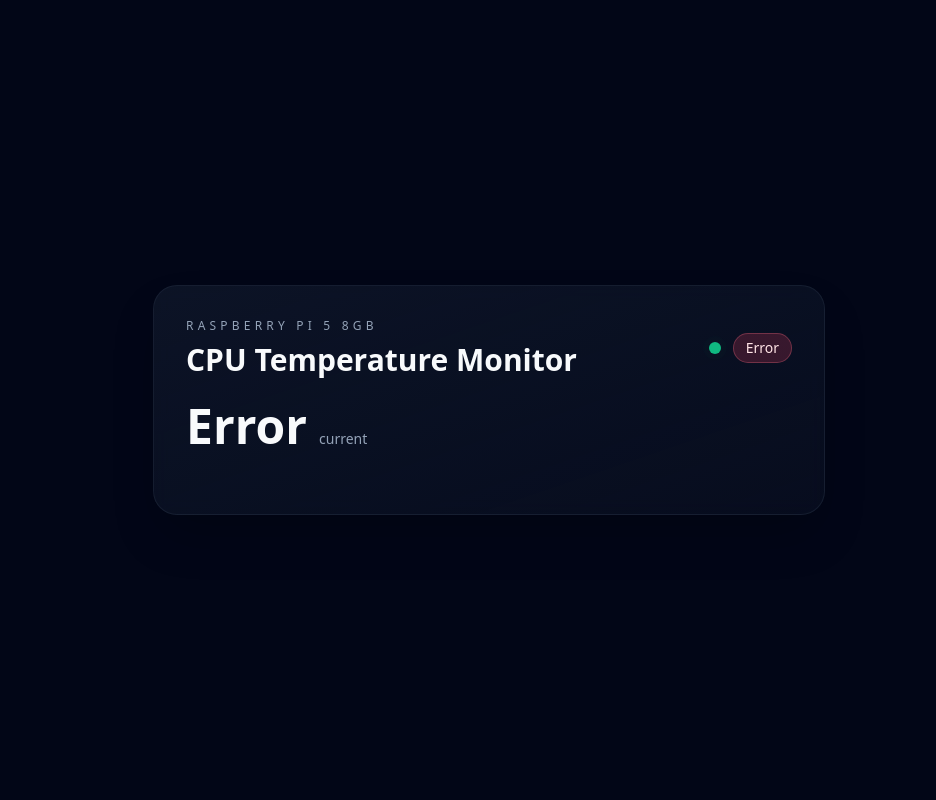
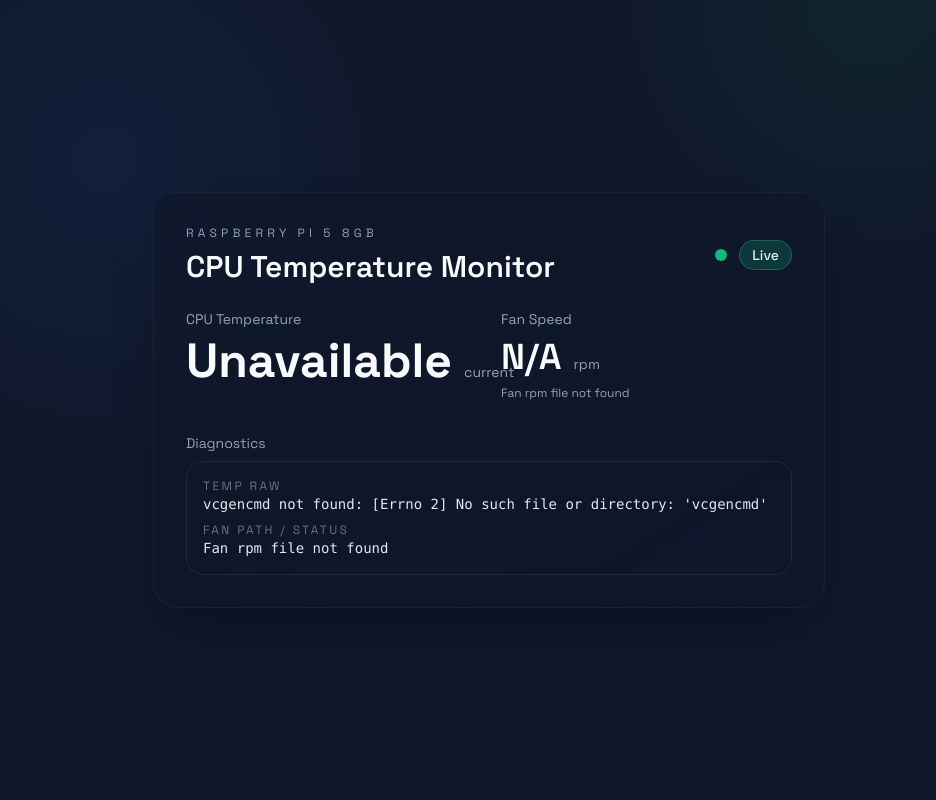
Before and after one commit to carterrows/rpi-temp, a FastAPI app: page / in a window 1280 px wide. Shown: the whole page, without its empty margins (151-1087 px from the left). Run offline with FastAPI, Linux system fonts and the light colour scheme; some libraries are stand-ins or nearby versions.

Commit message:
added fan speed polling

```diff
--- a/docker-compose.yml
+++ b/docker-compose.yml
@@ -7,6 +7,8 @@ services:
     volumes:
       # Adjust the host path if `which vcgencmd` returns a different location.
       - "/usr/bin/vcgencmd:/usr/bin/vcgencmd:ro"
+      # Fan RPM via sysfs; mount /sys read-only so hwmon path resolution works.
+      - "/sys:/sys:ro"
     devices:
       # On Raspberry Pi 5 the firmware device is /dev/vcio; on older Pis use /dev/vchiq.
       - "/dev/vcio:/dev/vcio"
--- a/main.py
+++ b/main.py
@@ -1,9 +1,11 @@
 """
-/api/temp is stateless and only invokes vcgencmd when the web UI polls it,
-so no temperature commands run when nobody is connected.
+/api/stats is stateless and only invokes vcgencmd or reads fan RPM when the web
+UI polls it, so no hardware reads run when nobody is connected.
 """
-from typing import Optional
+from pathlib import Path
+from typing import Optional, Tuple
 import subprocess
+import glob
 
 from fastapi import FastAPI, Request
 from fastapi.responses import HTMLResponse, JSONResponse
@@ -14,34 +16,23 @@ templates = Jinja2Templates(directory="templates")
 app = FastAPI()
 app.mount("/static", StaticFiles(directory="static"), name="static")
 
-
-@app.get("/", response_class=HTMLResponse)
-async def index(request: Request) -> HTMLResponse:
-    return templates.TemplateResponse("index.html", {"request": request})
+FAN_MAX_RPM = 8000
+FAN_GLOB = "/sys/devices/platform/cooling_fan/hwmon*/fan1_input"
 
 
-@app.get("/api/temp", response_class=JSONResponse)
-async def read_temperature() -> JSONResponse:
+def read_cpu_temp() -> Tuple[Optional[float], Optional[str], Optional[str]]:
+    """Read CPU temp via vcgencmd; return (temp_c, raw_output, error)."""
     try:
         output = subprocess.check_output(
             ["vcgencmd", "measure_temp"],
             text=True,
         ).strip()
     except FileNotFoundError as exc:
-        return JSONResponse(
-            status_code=500,
-            content={"error": "vcgencmd not found", "details": str(exc)},
-        )
+        return None, None, f"vcgencmd not found: {exc}"
     except subprocess.CalledProcessError as exc:
-        return JSONResponse(
-            status_code=500,
-            content={"error": "vcgencmd failed", "details": str(exc)},
-        )
+        return None, None, f"vcgencmd failed: {exc}"
     except Exception as exc:  # pragma: no cover - defensive fallback
-        return JSONResponse(
-            status_code=500,
-            content={"error": "Unexpected error", "details": str(exc)},
-        )
+        return None, None, f"Unexpected error: {exc}"
 
     temp_c: Optional[float] = None
     if output.startswith("temp="):
@@ -53,4 +44,59 @@ async def read_temperature() -> JSONResponse:
         except ValueError:
             temp_c = None
 
-    return JSONResponse(content={"temp_c": temp_c, "raw": output})
+    return temp_c, output, None
+
+
+def find_fan_input_path() -> Optional[Path]:
+    """Locate the cooling fan rpm file, resilient to hwmon index changes."""
+    for match in sorted(glob.glob(FAN_GLOB)):
+        path = Path(match)
+        if path.is_file():
+            return path
+    return None
+
+
+def read_fan_rpm() -> Tuple[Optional[int], Optional[str], Optional[str]]:
+    """Read fan RPM from sysfs; return (rpm, path_used, error)."""
+    path = find_fan_input_path()
+    if not path:
+        return None, None, "Fan rpm file not found"
+
+    try:
+        content = path.read_text(encoding="utf-8").strip()
+    except Exception as exc:  # pragma: no cover - defensive fallback
+        return None, str(path), f"Failed to read fan rpm: {exc}"
+
+    try:
+        rpm = int(content)
+    except ValueError:
+        return None, str(path), f"Invalid rpm value: {content!r}"
+
+    return rpm, str(path), None
+
+
+@app.get("/", response_class=HTMLResponse)
+async def index(request: Request) -> HTMLResponse:
+    return templates.TemplateResponse("index.html", {"request": request})
+
+
+@app.get("/api/stats", response_class=JSONResponse)
+async def read_stats() -> JSONResponse:
+    temp_c, temp_raw, temp_error = read_cpu_temp()
+    fan_rpm, fan_path, fan_error = read_fan_rpm()
+
+    fan_percent: Optional[float] = None
+    if fan_rpm is not None and FAN_MAX_RPM > 0:
+        fan_percent = round((fan_rpm / FAN_MAX_RPM) * 100, 1)
+
+    return JSONResponse(
+        content={
+            "temp_c": temp_c,
+            "temp_raw": temp_raw,
+            "temp_error": temp_error,
+            "fan_rpm": fan_rpm,
+            "fan_percent": fan_percent,
+            "fan_path": fan_path,
+            "fan_error": fan_error,
+        }
+    )
--- a/templates/index.html
+++ b/templates/index.html
@@ -5,9 +5,37 @@
   <meta name="viewport" content="width=device-width, initial-scale=1.0">
   <title>Rpi CPU Temp</title>
   <link rel="icon" type="image/png" sizes="32x32" href="/static/favicon.png">
+  <link rel="preconnect" href="https://fonts.googleapis.com">
+  <link rel="preconnect" href="https://fonts.gstatic.com" crossorigin>
+  <link href="https://fonts.googleapis.com/css2?family=Space+Grotesk:wght@400;500;600;700&display=swap" rel="stylesheet">
   <script src="https://cdn.tailwindcss.com"></script>
+  <style>
+    :root {
+      color-scheme: dark;
+    }
+    body {
+      margin: 0;
+      font-family: 'Space Grotesk', 'Segoe UI', system-ui, -apple-system, sans-serif;
+      -webkit-font-smoothing: antialiased;
+      -moz-osx-font-smoothing: grayscale;
+      background:
+        radial-gradient(circle at 20% 20%, rgba(59, 130, 246, 0.08), transparent 25%),
+        radial-gradient(circle at 80% 0%, rgba(34, 197, 94, 0.08), transparent 22%),
+        #0f172a;
+      color: #e2e8f0;
+    }
+    *,
+    *::before,
+    *::after {
+      box-sizing: border-box;
+    }
+    ::selection {
+      background: rgba(34, 197, 94, 0.25);
+      color: #0f172a;
+    }
+  </style>
 </head>
-<body class="min-h-screen bg-slate-950 text-slate-50 flex items-center justify-center px-4">
+<body class="min-h-screen text-slate-50 flex items-center justify-center px-4">
   <div class="w-full max-w-2xl">
     <div class="bg-gradient-to-br from-slate-900/80 via-slate-900/60 to-slate-900/40 border border-slate-800/60 rounded-3xl shadow-2xl p-8 backdrop-blur">
       <div class="flex items-center justify-between gap-4 mb-6">
@@ -24,9 +52,36 @@
         </div>
       </div>
 
-      <div class="flex items-baseline gap-3 mb-8">
-        <div id="temp-value" class="text-5xl font-bold text-slate-50">--.-&deg;C</div>
-        <div class="text-sm text-slate-400">current</div>
+      <div class="grid gap-6 md:grid-cols-2 mb-8">
+        <div class="space-y-2">
+          <p class="text-sm text-slate-400">CPU Temperature</p>
+          <div class="flex items-baseline gap-3">
+            <div id="temp-value" class="text-5xl font-bold text-slate-50">--.-&deg;C</div>
+            <div class="text-sm text-slate-400">current</div>
+          </div>
+        </div>
+        <div class="space-y-2">
+          <p class="text-sm text-slate-400">Fan Speed</p>
+          <div class="flex items-baseline gap-3">
+            <div id="fan-value" class="text-4xl font-semibold text-slate-50">N/A</div>
+            <div class="text-sm text-slate-400">rpm</div>
+          </div>
+          <div id="fan-detail" class="text-xs text-slate-400 break-words"></div>
+        </div>
+      </div>
+
+      <div class="space-y-2">
+        <p class="text-sm text-slate-400">Diagnostics</p>
+        <div class="bg-slate-900/60 border border-slate-800 rounded-2xl p-4 space-y-2">
+          <div>
+            <p class="text-xs uppercase tracking-[0.2em] text-slate-500">Temp raw</p>
+            <code id="raw-temp" class="block text-sm text-slate-200 font-mono">Waiting for data...</code>
+          </div>
+          <div>
+            <p class="text-xs uppercase tracking-[0.2em] text-slate-500">Fan path / status</p>
+            <code id="raw-fan" class="block text-sm text-slate-200 font-mono">Waiting for data...</code>
+          </div>
+        </div>
       </div>
 
     </div>
@@ -34,6 +89,10 @@
 
   <script>
     const tempValue = document.getElementById("temp-value");
+    const fanValue = document.getElementById("fan-value");
+    const fanDetail = document.getElementById("fan-detail");
+    const rawTemp = document.getElementById("raw-temp");
+    const rawFan = document.getElementById("raw-fan");
     const statusBadge = document.getElementById("status");
     let intervalId = null;
 
@@ -48,18 +107,37 @@
       statusBadge.textContent = label;
     }
 
-    async function fetchTemp() {
+    async function fetchStats() {
       try {
-        const response = await fetch("/api/temp", { cache: "no-store" });
+        const response = await fetch("/api/stats", { cache: "no-store" });
         if (!response.ok) {
           throw new Error(`Request failed: ${response.status}`);
         }
         const data = await response.json();
-        const displayValue = typeof data.temp_c === "number" ? `${data.temp_c.toFixed(1)}\u00B0C` : "Unavailable";
-        tempValue.textContent = displayValue;
+
+        const tempDisplay = typeof data.temp_c === "number" ? `${data.temp_c.toFixed(1)}\u00B0C` : "Unavailable";
+        tempValue.textContent = tempDisplay;
+
+        let fanDisplay = "N/A";
+        if (typeof data.fan_rpm === "number") {
+          fanDisplay = `${data.fan_rpm.toLocaleString()} RPM`;
+          if (typeof data.fan_percent === "number") {
+            fanDisplay += ` (${data.fan_percent}% of max)`;
+          }
+        }
+        fanValue.textContent = fanDisplay;
+
+        fanDetail.textContent = data.fan_error || (data.fan_path ? `Path: ${data.fan_path}` : "");
+        rawTemp.textContent = data.temp_raw || data.temp_error || "No temp data";
+        rawFan.textContent = data.fan_error || data.fan_path || "No fan data";
+
         setStatus("live", "Live");
       } catch (error) {
         tempValue.textContent = "Error";
+        fanValue.textContent = "Error";
+        fanDetail.textContent = "";
+        rawTemp.textContent = error.message;
+        rawFan.textContent = error.message;
         setStatus("error", "Error");
       }
     }
@@ -67,8 +145,8 @@
     function startPolling() {
       if (intervalId !== null) return;
       setStatus("connecting", "Connecting...");
-      fetchTemp();
-      intervalId = setInterval(fetchTemp, 1000);
+      fetchStats();
+      intervalId = setInterval(fetchStats, 1000);
     }
 
     function stopPolling() {
```
